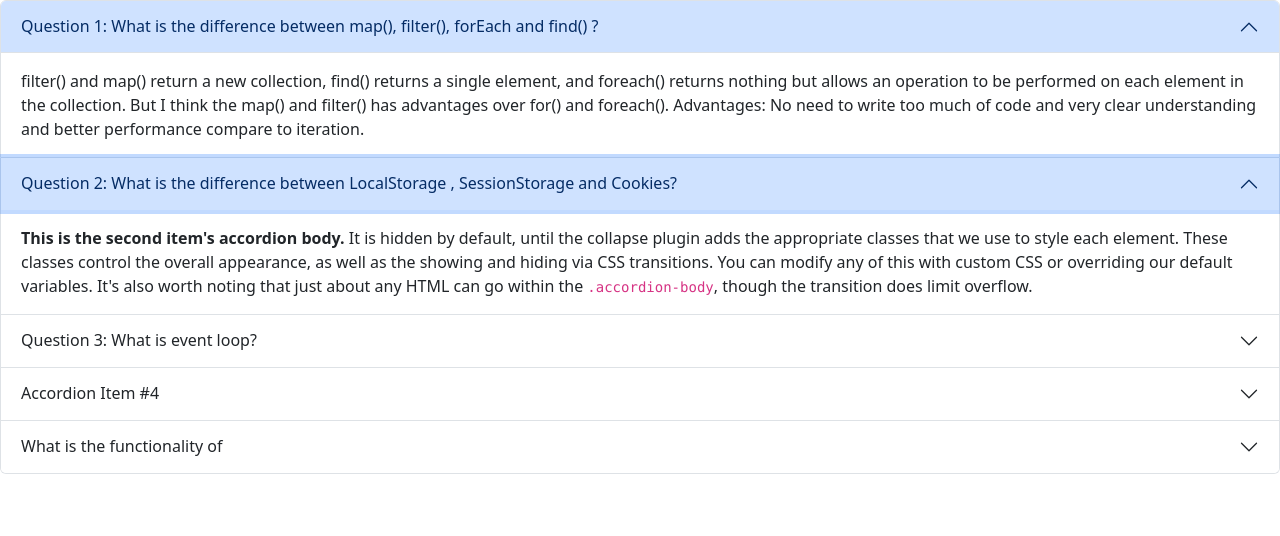
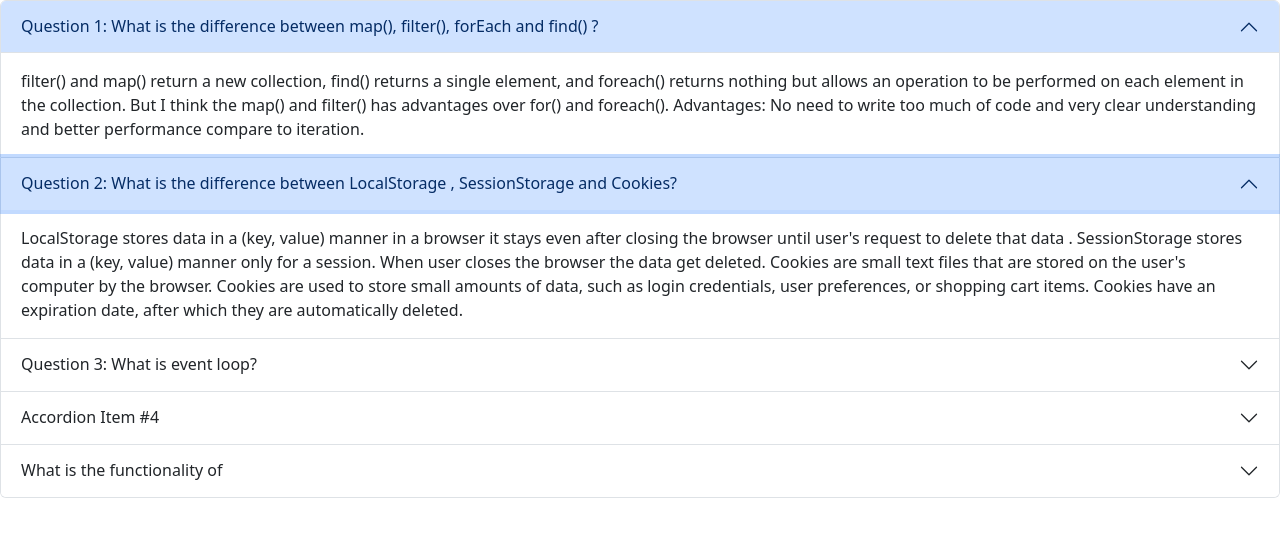
Before and after one commit to nishulabiba/Quize-Hero, a plain HTML site: page blog.html in a window 1280 px wide. Both pictures are taken after a click on the button 640 px from the left and 184 px from the top of the page. Drawn offline with nearby package versions, Linux system fonts and the light colour scheme.

Commit message:
blog q1 and q2  answered

```diff
--- a/blog.html
+++ b/blog.html
@@ -32,7 +32,7 @@
           </h2>
           <div id="panelsStayOpen-collapseTwo" class="accordion-collapse collapse" aria-labelledby="panelsStayOpen-headingTwo">
             <div class="accordion-body">
-              <strong>This is the second item's accordion body.</strong> It is hidden by default, until the collapse plugin adds the appropriate classes that we use to style each element. These classes control the overall appearance, as well as the showing and hiding via CSS transitions. You can modify any of this with custom CSS or overriding our default variables. It's also worth noting that just about any HTML can go within the <code>.accordion-body</code>, though the transition does limit overflow.
+              LocalStorage stores data in a (key, value) manner in a browser it stays even after closing the browser until user's request to delete that data . SessionStorage stores data in a (key, value) manner only for a session. When user closes the browser the data get deleted. Cookies are small text files that are stored on the user's computer by the browser. Cookies are used to store small amounts of data, such as login credentials, user preferences, or shopping cart items. Cookies have an expiration date, after which they are automatically deleted.
             </div>
           </div>
         </div>
```
